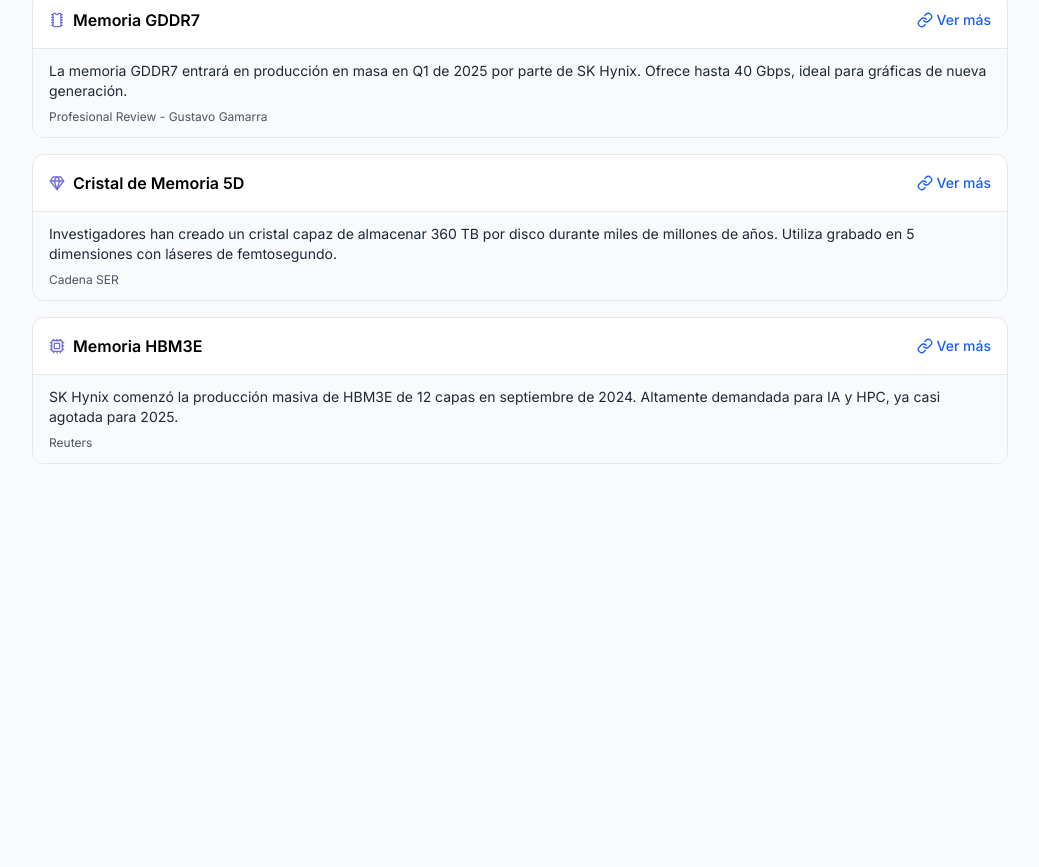
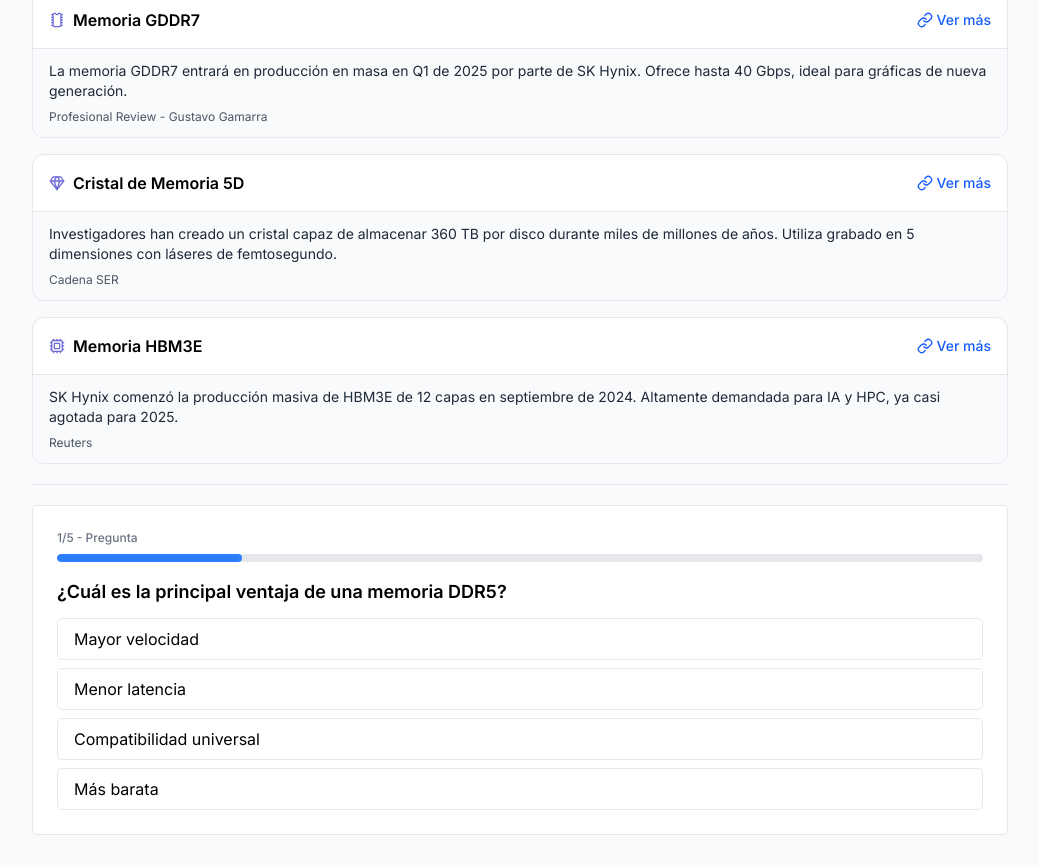
Before and after one commit to MauWebs/memory-exploration-in-computers, a React (Vite) app: page / in a window 1280 px wide. Shown: the part 3983-4850 px from the top of the page, without its empty margins (240-1279 px from the left). Before the commit the page ends 4479 px from the top, so only its background shows below. Built offline with nearby package versions, Linux system fonts and the light colour scheme.

Commit message:
feat: added memory quiz

```diff
--- a/src/App.tsx
+++ b/src/App.tsx
@@ -1,7 +1,8 @@
 import MemorySectionComparative from "./sections/MemorySectionComparative";
 import { useState, useRef, useEffect } from "react";
+import MemoryTrends from "./sections/MemoryTrends";
+import MemoryQuiz from "./sections/MemoryQuiz";
 import Aside from "./Aside";
-import MemoryTrends from "./sections/MemoryTrends";
 
 const App = () => {
   const [, setActiveSection] = useState("introduction");
@@ -293,6 +294,11 @@ const App = () => {
           <hr className="border-t border-gray-200 my-5" />
 
           <MemoryTrends />
+
+          <hr className="border-t border-gray-200 my-5" />
+
+          <MemoryQuiz />
+
         </div>
       </main>
     </div>
--- /dev/null
+++ b/src/sections/MemoryQuiz.tsx
@@ -0,0 +1,164 @@
+import { useEffect, useState } from "react";
+
+type Question = {
+    id: number;
+    question: string;
+    options: string[];
+    correctAnswer: string;
+};
+
+const QUESTIONS: Question[] = [
+    {
+        id: 1,
+        question: "¿Cuál es la principal ventaja de una memoria DDR5?",
+        options: ["Mayor velocidad", "Menor latencia", "Más barata", "Compatibilidad universal"],
+        correctAnswer: "Mayor velocidad",
+    },
+    {
+        id: 2,
+        question: "¿Qué tipo de memoria es volátil?",
+        options: ["RAM", "SSD", "HDD", "ROM"],
+        correctAnswer: "RAM",
+    },
+    {
+        id: 3,
+        question: "¿Qué tipo de memoria almacena datos incluso sin energía?",
+        options: ["RAM", "ROM", "Cache", "DRAM"],
+        correctAnswer: "ROM",
+    },
+    {
+        id: 4,
+        question: "¿Cuál de las siguientes es una memoria secundaria?",
+        options: ["Disco duro", "RAM", "Cache", "Registro"],
+        correctAnswer: "Disco duro",
+    },
+    {
+        id: 5,
+        question: "¿Cuál es la función de la memoria caché?",
+        options: ["Almacenar temporalmente datos de uso frecuente", "Guardar archivos", "Ejecutar programas", "Mostrar gráficos"],
+        correctAnswer: "Almacenar temporalmente datos de uso frecuente",
+    },
+];
+
+export default function MemoryQuiz() {
+    const [answered, setAnswered] = useState<string | null>(null);
+    const [questions, setQuestions] = useState<Question[]>([]);
+    const [isFinished, setIsFinished] = useState(false);
+    const [score, setScore] = useState<number>(0);
+    const [current, setCurrent] = useState(0);
+
+    function shuffleArray<T>(array: T[]): T[] {
+        return [...array].sort(() => Math.random() - 0.5);
+    };
+
+    useEffect(() => {
+        const savedScore = localStorage.getItem("quizScore");
+        if (savedScore) {
+            setScore(parseInt(savedScore));
+            setIsFinished(true);
+        } else {
+            const shuffledQuestions = shuffleArray(QUESTIONS)
+                .slice(0, 5)
+                .map((q) => ({
+                    ...q,
+                    options: shuffleArray(q.options),
+                }));
+            setQuestions(shuffledQuestions);
+        };
+    }, []);
+
+    const handleAnswer = (option: string) => {
+        if (answered || isFinished) return;
+
+        setAnswered(option);
+        if (option === questions[current].correctAnswer) {
+            setScore((prev) => prev + 1);
+        }
+
+        setTimeout(() => {
+            setAnswered(null);
+            setCurrent((prev) => prev + 1);
+        }, 1000);
+    };
+
+    const handleRetry = () => {
+        localStorage.removeItem("quizScore");
+        setScore(0);
+        setCurrent(0);
+        setIsFinished(false);
+        const shuffled = shuffleArray(QUESTIONS)
+            .slice(0, 5)
+            .map((q) => ({
+                ...q,
+                options: shuffleArray(q.options),
+            }));
+        setQuestions(shuffled);
+    };
+
+    useEffect(() => {
+        if (current === 5) {
+            localStorage.setItem("quizScore", score.toString());
+            setIsFinished(true);
+        }
+    }, [current, score]);
+
+    const progress = ((current + 1) / 5) * 100;
+
+    if (questions.length === 0 && !isFinished) {
+        return (
+            <div className="text-center p-4">
+                <div className="loader">Cargando preguntas...</div>
+            </div>
+        );
+    };
+
+    if (isFinished || current >= 5) {
+        return (
+            <div className="bg-white border border-gray-200 rounded-[5px] p-6 text-center">
+                <h2 className="text-2xl font-semibold mb-4">¡Quiz finalizado!</h2>
+                <p className="text-lg text-gray-700">
+                    Tu puntaje: <span className="text-blue-600 font-bold">{score} / 5</span>
+                </p>
+                <button
+                    onClick={handleRetry}
+                    className="mt-4 py-2 px-6 bg-blue-500 text-white rounded-lg hover:bg-blue-600"
+                >
+                    Reintentar
+                </button>
+            </div>
+        );
+    };
+
+    return (
+        <div className="bg-white border border-gray-200 rounded-[5px] p-6">
+            <div className="mb-4">
+                <p className="text-xs font-medium text-gray-500">{current + 1}/5 - Pregunta</p>
+                <div className="mt-2 overflow-hidden rounded-full bg-gray-200">
+                    <div className="h-2 rounded-full bg-blue-500" style={{ width: `${progress}%` }} />
+                </div>
+            </div>
+
+            <h3 className="text-lg font-semibold mb-3">{questions[current].question}</h3>
+
+            <div className="space-y-2">
+                {questions[current].options.map((opt) => (
+                    <button
+                        key={opt}
+                        onClick={() => handleAnswer(opt)}
+                        className={`w-full text-left px-4 py-2 border rounded-[5px] transition ${answered
+                            ? opt === questions[current].correctAnswer
+                                ? "border-green-500 bg-green-50 text-green-700"
+                                : opt === answered
+                                    ? "border-red-500 bg-red-50 text-red-700"
+                                    : "border-gray-200"
+                            : "border-gray-200 hover:bg-gray-100"
+                            }`}
+                        disabled={!!answered}
+                    >
+                        {opt}
+                    </button>
+                ))}
+            </div>
+        </div>
+    );
+};
--- a/src/sections/MemorySectionComparative.tsx
+++ b/src/sections/MemorySectionComparative.tsx
@@ -10,9 +10,10 @@ import {
 import MemoryModal from "./MemoryModal";
 import { useState, useEffect } from "react";
 import RankedMemoriesTable from "./RankedMemoriesTable";
+import { Memory } from "./RankedMemoriesTable";
 
 export default function MemorySectionComparative() {
-    const [memories, setMemories] = useState<any[]>([]);
+    const [memories, setMemories] = useState<Memory[]>([]);
     const [isModalOpen, setIsModalOpen] = useState(false);
 
     useEffect(() => {
@@ -51,9 +52,8 @@ export default function MemorySectionComparative() {
             <article>
                 {memories.length === 0 ? (
                     <p className="text-gray-600 text-center text-[14.3px]">
-                        Añade memorias para poder compararlas entre sí
-                        <br />
-                        dirígete a la parte de{" "}
+                        Añade memorias para poder compararlas entre sí <br />
+                        dirígete a{" "}
                         <span
                             onClick={() => setIsModalOpen(true)}
                             className="text-blue-600 font-semibold cursor-pointer underline underline-offset-4"
@@ -72,7 +72,7 @@ export default function MemorySectionComparative() {
                             >
                                 <XAxis dataKey="type" />
                                 <YAxis />
-                                <Tooltip/>
+                                <Tooltip />
                                 <Legend />
                                 <Bar dataKey="price" fill="#82ca9d" name="Precio (ARG)" />
                                 <Bar dataKey="latencyCL" fill="#ff7300" name="Latencia (CL)" />
--- a/src/sections/RankedMemoriesTable.tsx
+++ b/src/sections/RankedMemoriesTable.tsx
@@ -1,4 +1,4 @@
-type Memory = {
+export type Memory = {
     type: string;
     price: number;
     latencyCL: number;
```
